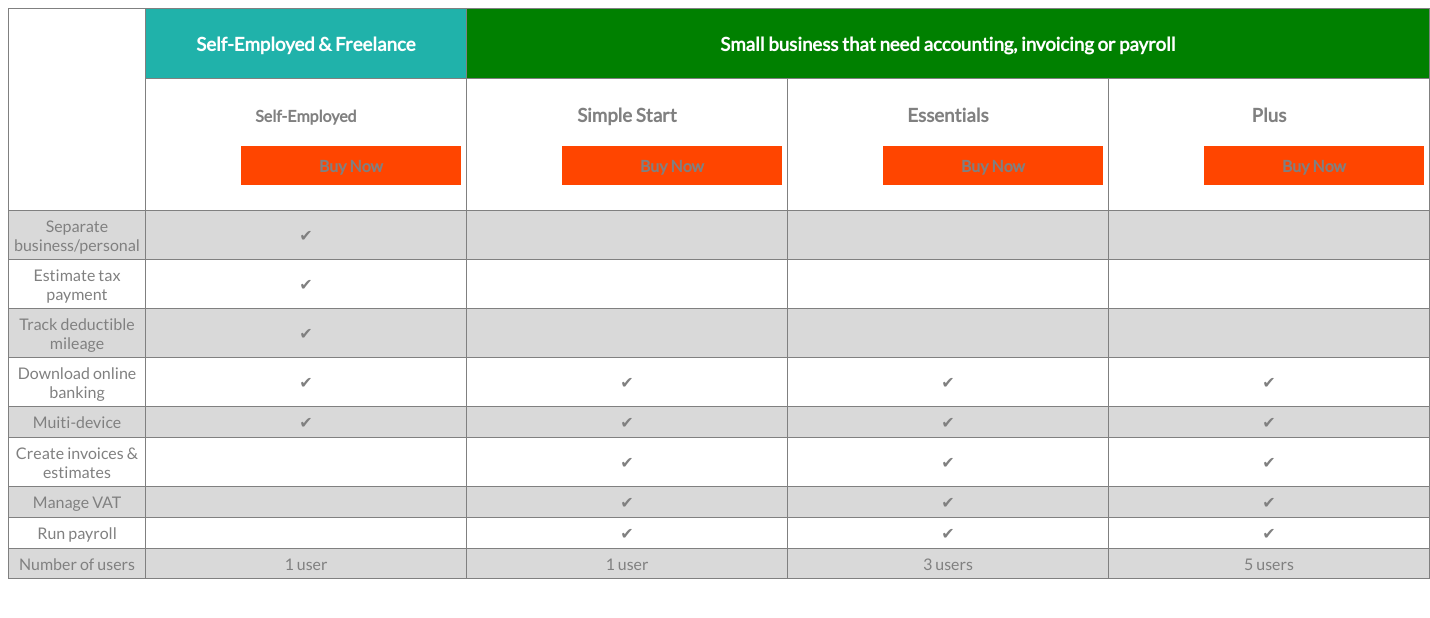
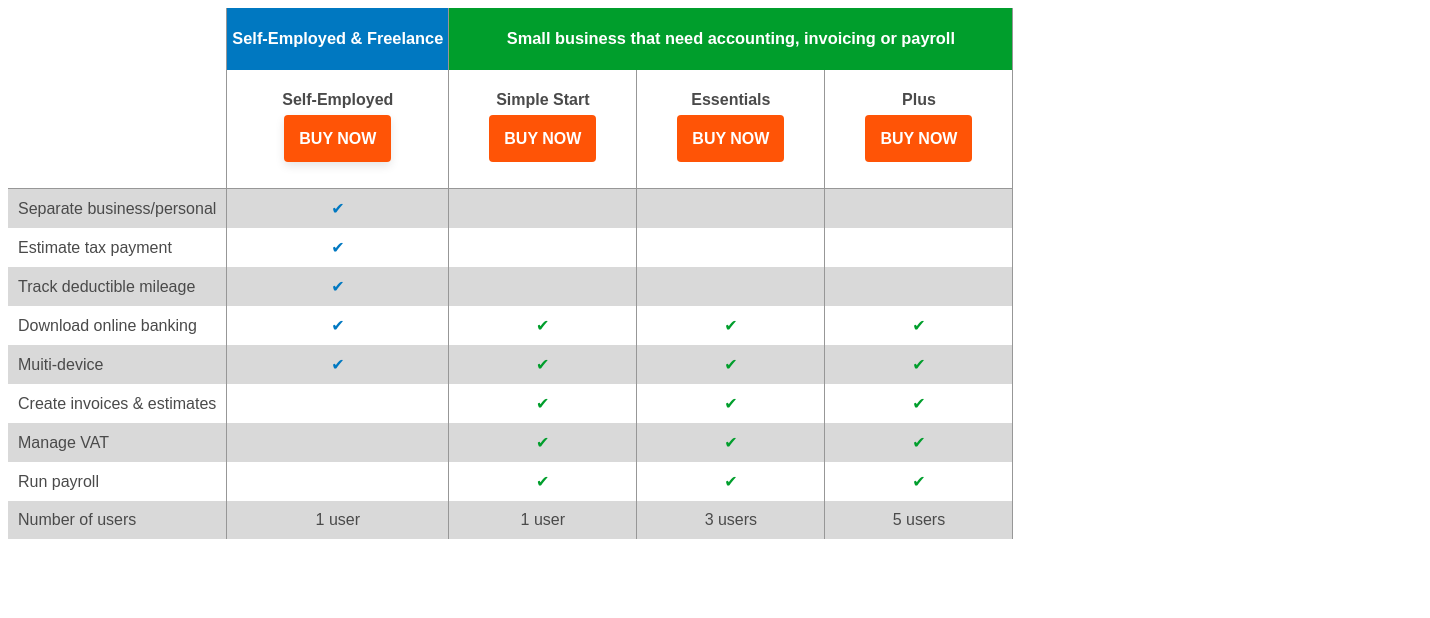
Before and after one commit to IzadoraDias/Web-tabela, a plain HTML site: page index.html in a window 1280 px wide. Shown: the whole page, 1430 px wide, since content can reach past the window. Drawn offline with Linux system fonts and the light colour scheme.

Commit message:
correção

```diff
--- a/css/style.css
+++ b/css/style.css
@@ -1,42 +1,98 @@
+
+/* GERAL */
+
+*{
+    box-sizing: border-box;
+}
 body{
-    font-family: 'Lato', Arial, Helvetica, sans-serif;
-    color: gray;
-    text-align: center;
+    font-family: 'Opens Sans', Arial, Helvetica, sans-serif;
+    color: rgb(82, 77, 77);
+
 }
-
+table, th, td, tr{
+     padding: 5px;
+}
 a{
     text-decoration: none;
-
-}
-.conteudo__btn{
-    display: block;
-    background-color: orangered;
-    padding: 10px;
-    margin: 20px 0 20px 90px;
-    width: 200px;
-
-}
-
-.col__1{
-    background-color: lightseagreen;
-    color: white;
-}
-
-.col__2{
-    background-color: green;
-    color: white;
-
-}
-table, tr, th, td, thead{
-    border: 1px solid gray;
-    padding: 5px;
 }
 
 table{
 border-collapse: collapse;
 }
+/*THEAD */
+.tabela-cabecalho th{
+    border-right: 1px solid #979797;
+}
 
-tbody tr:nth-child(odd){
-    background-color: rgb(0,0,0, .15);
+.tabela-cabecalho__categoria th{
+    color: white;
+    font-size: 14px;
+    font-weight: lighter;
+}
+
+.tabela-cabecalho__categoria_azul{
+    background-color: #0078c1;
+}
+
+.tabela-cabecalho__categoria_verde{
+    background-color: #009E2C;
+}
+
+.tabela-cabecalho__preco th{
+    color: #4a4a4a;
+    padding: 0 40px 40px 40px;
+}
+
+/*BOTOES*/
+
+.tabela-cabecalho__btn{
+    background-color: #ff5406;
+    color: white;
+    border-radius: 4px;
+    padding: 15px;
+    text-transform: uppercase;
+    transition: all 1s;
 
 }
+
+.btn_sombra{
+    box-shadow: 0 4px 10px rgb(0,0,0,.1)
+}
+
+.tabela-cabecalho__btn:hover{
+    box-shadow: 0 4px 90px green;
+    transform: translateY(-5px) rotate(360deg);
+}
+
+
+
+/*CORPO TABELA*/
+
+.tabela-corpo{
+    border-top: 1px solid #979797;
+}
+.tabela-corpo td{
+    border-right: 1px solid #979797;
+}
+
+.tabela-corpo tr:nth-child(odd){
+    background-color: rgb(0,0,0,.15);
+}
+
+/*odd=impar
+even=par */
+
+.tabela-corpo td.check_azul{
+   color: #0078c1;
+   }
+.tabela-corpo td.check_verde{
+    color: #009E2C;
+}
+.tabela-corpo td{
+    text-align: center;
+    color: #4a4a4a;
+    padding: 10px;
+}
+.tabela-corpo tr td:first-child{
+    text-align: left;
+}
--- a/index.html
+++ b/index.html
@@ -5,49 +5,48 @@
 <head>
         <meta charset="utf-8">
         <title>Exercício 6 - Tabela</title>
-        <link href="https://fonts.googleapis.com/css?family=Lato" rel="stylesheet">
+        <link href="https://fonts.googleapis.com/css?family=Open+Sans" rel="stylesheet">
         <link rel= "stylesheet" href="css/style.css">
 
 </head>
 
 <body>
     <table>
-        <thead>
-            <tr>
+        <thead class="tabela-cabecalho">
+            <tr class="tabela-cabecalho__categoria">
                 <th rowspan="2"></th>
 
-                <th class="col__1"><h3>Self-Employed & Freelance</h3></th>
+                <th class="tabela-cabecalho__categoria_azul"><h3>Self-Employed & Freelance</h3></th>
 
-                <th class="col__2" colspan="3"><h3>Small business that need accounting, invoicing or payroll<h3></h3></th>
+                <th class="tabela-cabecalho__categoria_verde" colspan="3"><h3>Small business that need accounting, invoicing or payroll<h3></h3></th>
             </tr>
-            <tr>
-
-                <th>
+            <tr class="tabela-cabecalho__preco">
+                 <th>
                     <h4>Self-Employed</h4>
-                    <a href"#" class="conteudo__btn">Buy Now</a>
+                    <a href="#" class="tabela-cabecalho__btn btn_sombra">Buy Now</a>
                 </th>
                 <th>
-                    <h3>Simple Start</h3>
-                    <a href"#" class="conteudo__btn">Buy Now</a>
+                    <h4>Simple Start</h4>
+                    <a href="#" class="tabela-cabecalho__btn">Buy Now</a>
                 </th>
                 <th>
-                    <h3>Essentials</h3>
-                    <a href"#" class="conteudo__btn">Buy Now</a>
+                    <h4>Essentials</h4>
+                    <a href="#" class="tabela-cabecalho__btn">Buy Now</a>
                 </th>
                 <th>
-                    <h3>Plus</h3>
-                    <a href"#" class="conteudo__btn">Buy Now</a>
+                    <h4>Plus</h4>
+                    <a href="#" class="tabela-cabecalho__btn">Buy Now</a>
                 </th>
             </tr>
 
         </thead>
 
 
-    <tbody>
+    <tbody class="tabela-corpo">
 
         <tr>
             <td>Separate business/personal</td>
-            <td>✔</td>
+            <td class="check_azul">✔</td>
             <td></td>
             <td></td>
             <td></td>
@@ -55,7 +54,7 @@
 
         <tr>
             <td>Estimate tax payment</td>
-            <td>✔</td>
+            <td class="check_azul">✔</td>
             <td></td>
             <td></td>
             <td></td>
@@ -63,7 +62,7 @@
 
         <tr>
             <td>Track deductible mileage</td>
-            <td>✔</td>
+            <td class="check_azul">✔</td>
             <td></td>
             <td></td>
             <td></td>
@@ -71,42 +70,42 @@
 
         <tr>
             <td>Download online banking</td>
-            <td>✔</td>
-            <td>✔</td>
-            <td>✔</td>
-            <td>✔</td>
+            <td class="check_azul">✔</td>
+            <td class="check_verde">✔</td>
+            <td class="check_verde">✔</td>
+            <td class="check_verde">✔</td>
         </tr>
 
         <tr>
             <td>Muiti-device</td>
-            <td>✔</td>
-            <td>✔</td>
-            <td>✔</td>
-            <td>✔</td>
+            <td class="check_azul">✔</td>
+            <td class="check_verde">✔</td>
+            <td class="check_verde">✔</td>
+            <td class="check_verde">✔</td>
         </tr>
 
         <tr>
             <td>Create invoices & estimates</td>
             <td></td>
-            <td>✔</td>
-            <td>✔</td>
-            <td>✔</td>
+            <td class="check_verde">✔</td>
+            <td class="check_verde">✔</td>
+            <td class="check_verde">✔</td>
         </tr>
 
         <tr>
             <td>Manage VAT</td>
             <td></td>
-            <td>✔</td>
-            <td>✔</td>
-            <td>✔</td>
+            <td class="check_verde">✔</td>
+            <td class="check_verde">✔</td>
+            <td class="check_verde">✔</td>
         </tr>
 
         <tr>
             <td>Run payroll</td>
             <td></td>
-            <td>✔</td>
-            <td>✔</td>
-            <td>✔</td>
+            <td class="check_verde">✔</td>
+            <td class="check_verde">✔</td>
+            <td class="check_verde">✔</td>
         </tr>
 
         <tr>
```
